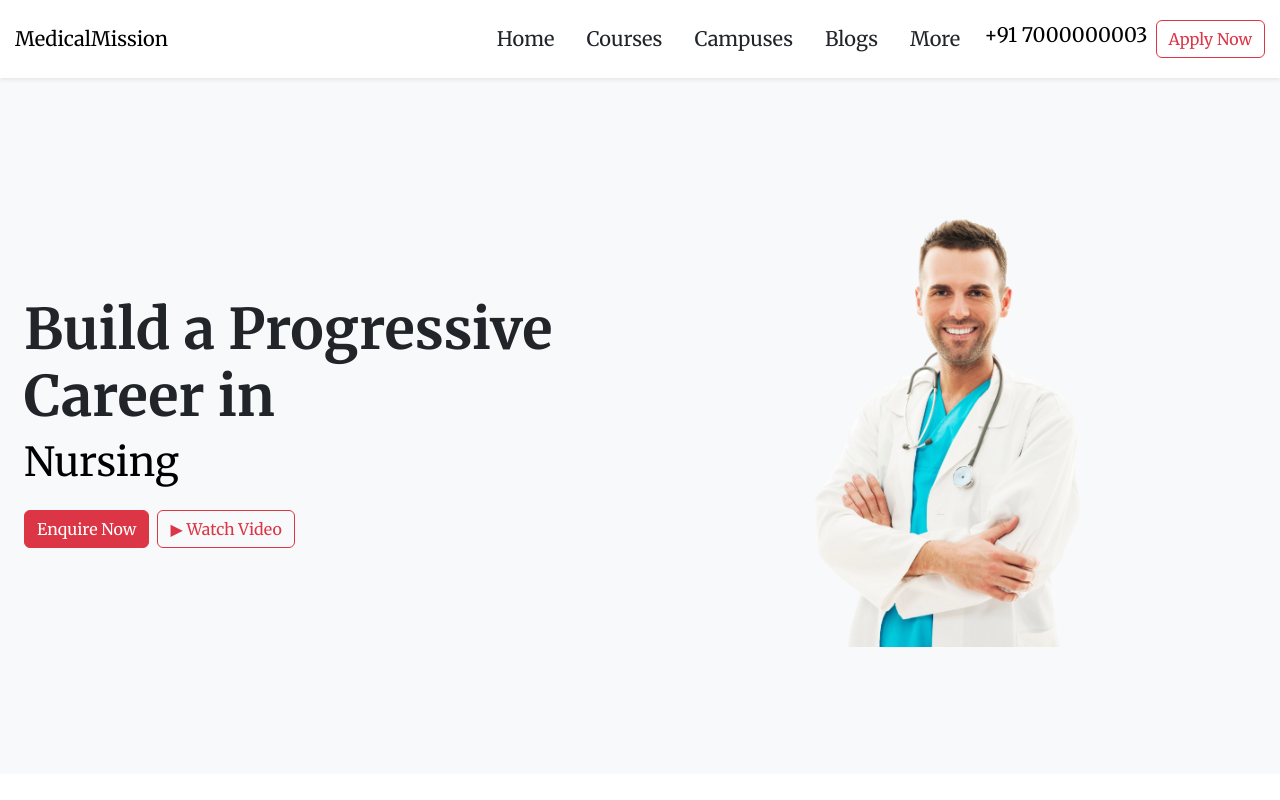
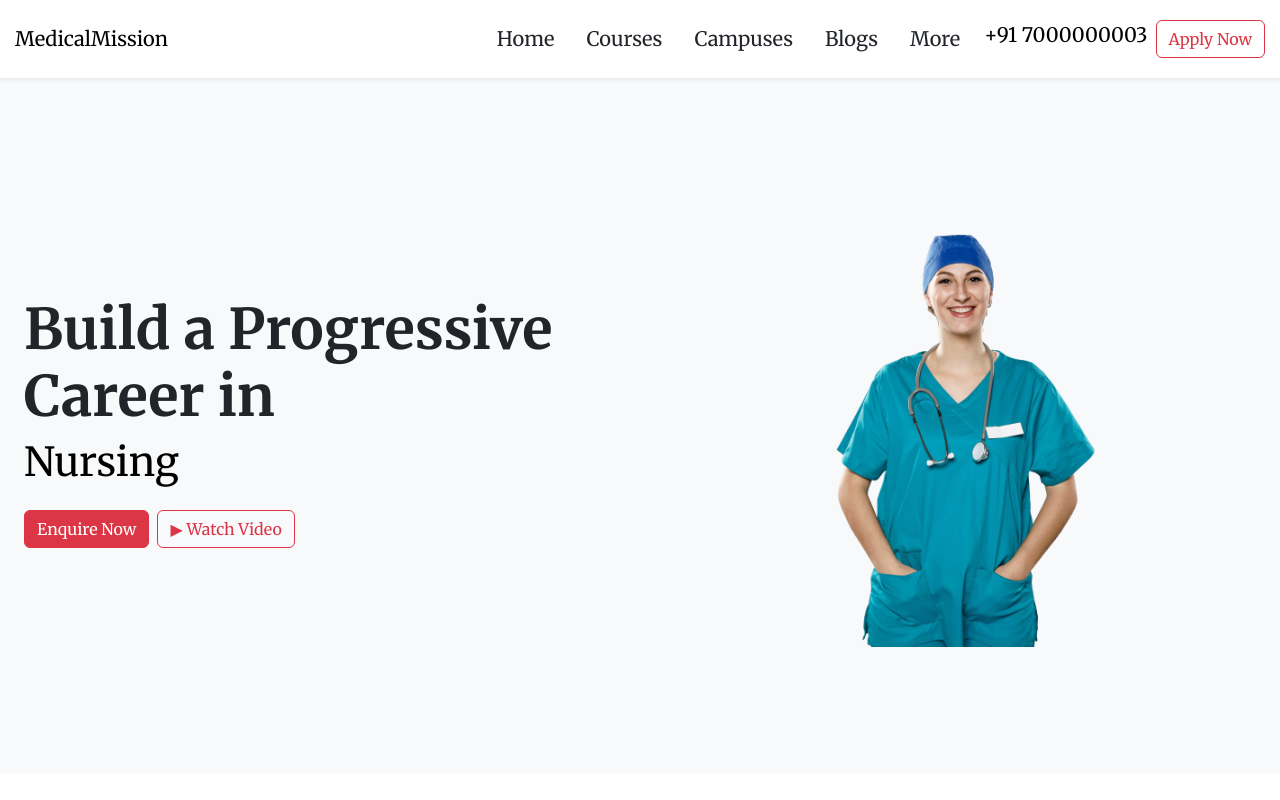
Before and after one commit to AAbhishek1234/medicalMission, a React (Create React App) app: page / in a window 1280 px wide. Shown: the top 800 px of the page. Built offline with nearby package versions, Linux system fonts and the light colour scheme.

Commit message:
change in banner change the image speed

```diff
--- a/src/components/Banner.jsx
+++ b/src/components/Banner.jsx
@@ -92,7 +92,7 @@ const HeroSection = () => {
   useEffect(() => {
     const interval = setInterval(() => {
       setCurrentIndex((prevIndex) => (prevIndex + 1) % images.length);
-    }, 3000);
+    }, 2000);
     return () => clearInterval(interval);
   }, []);
 
--- a/src/components/banner.css
+++ b/src/components/banner.css
@@ -69,7 +69,7 @@
   height: 100%;
   object-fit: contain;
   opacity: 0;
-  transition: opacity 1s ease-in-out;
+  transition: opacity 1s ease-in-out !important;
 }
 
 .carousel-image.active {
```
